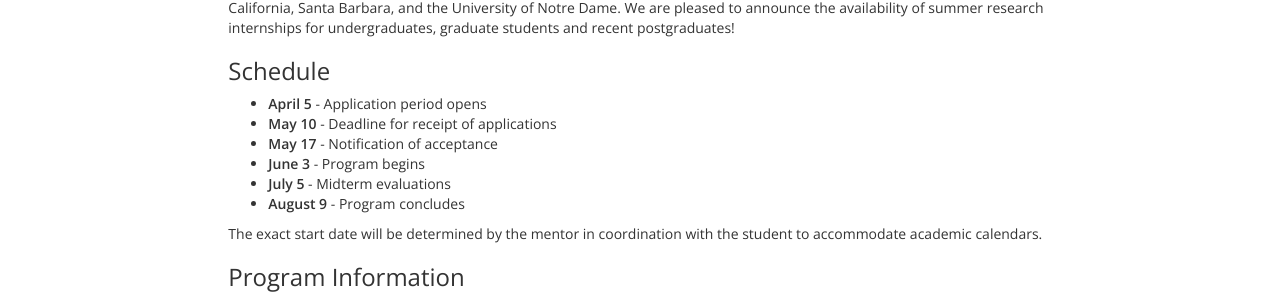
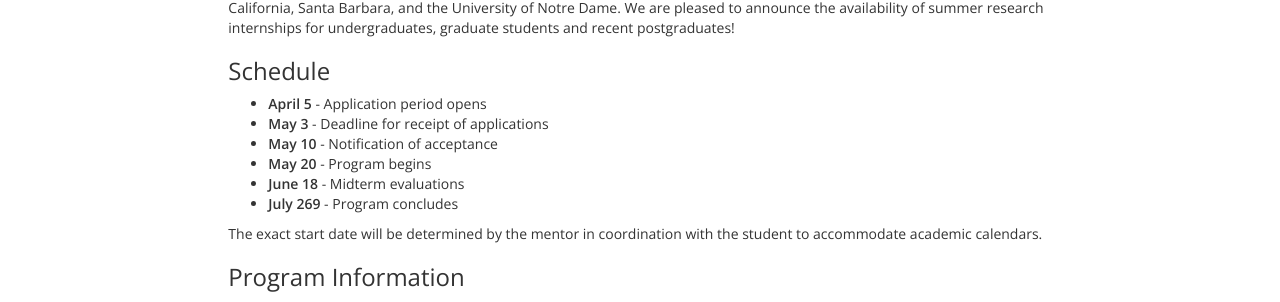
Before and after one commit to whole-tale/whole-tale.github.io-old, a Jekyll site: the page built from _posts/2019-04-04-internships.md, in a window 1280 px wide and 1400 px high, scrolled down 366 px. Shown: the part 146-448 px from the top of the window. Built offline with Jekyll 4.4.1, drawn with Linux system fonts in a browser that asks for light colours; nearby versions of some CDN libraries; some of the changed text lies outside the part shown.

Commit message:
Updated internship dates, form link

```diff
--- a/_posts/2019-04-04-internships.md
+++ b/_posts/2019-04-04-internships.md
@@ -29,11 +29,11 @@ undergraduates, graduate students and recent postgraduates!
 ### Schedule
 
   * **April 5** - Application period opens
-  * **May 10** - Deadline for receipt of applications
-  * **May 17** - Notification of acceptance
-  * **June 3** - Program begins
-  * **July 5** - Midterm evaluations
-  * **August 9** - Program concludes
+  * **May 3** - Deadline for receipt of applications
+  * **May 10** - Notification of acceptance
+  * **May 20** - Program begins
+  * **June 18** - Midterm evaluations
+  * **July 269** - Program concludes
 
 The exact start date will be determined by the mentor in coordination with the
 student to  accommodate academic calendars.
@@ -93,8 +93,7 @@ information for their organization.
 ### To Apply
 
 
-
-Complete the [online application](https://goo.gl/forms/J3NJipyQDSk9vSBR2) which
+Complete the [online application](https://forms.gle/rtrPTFotxogR6tpXA) which
 also asks you to provide the following information:
 
  * a **cover letter** identifying the project(s) you are interested in, the
```
Also changed, not shown: other parts of _posts/2019-04-04-internships.md (+1 -1 lines).
